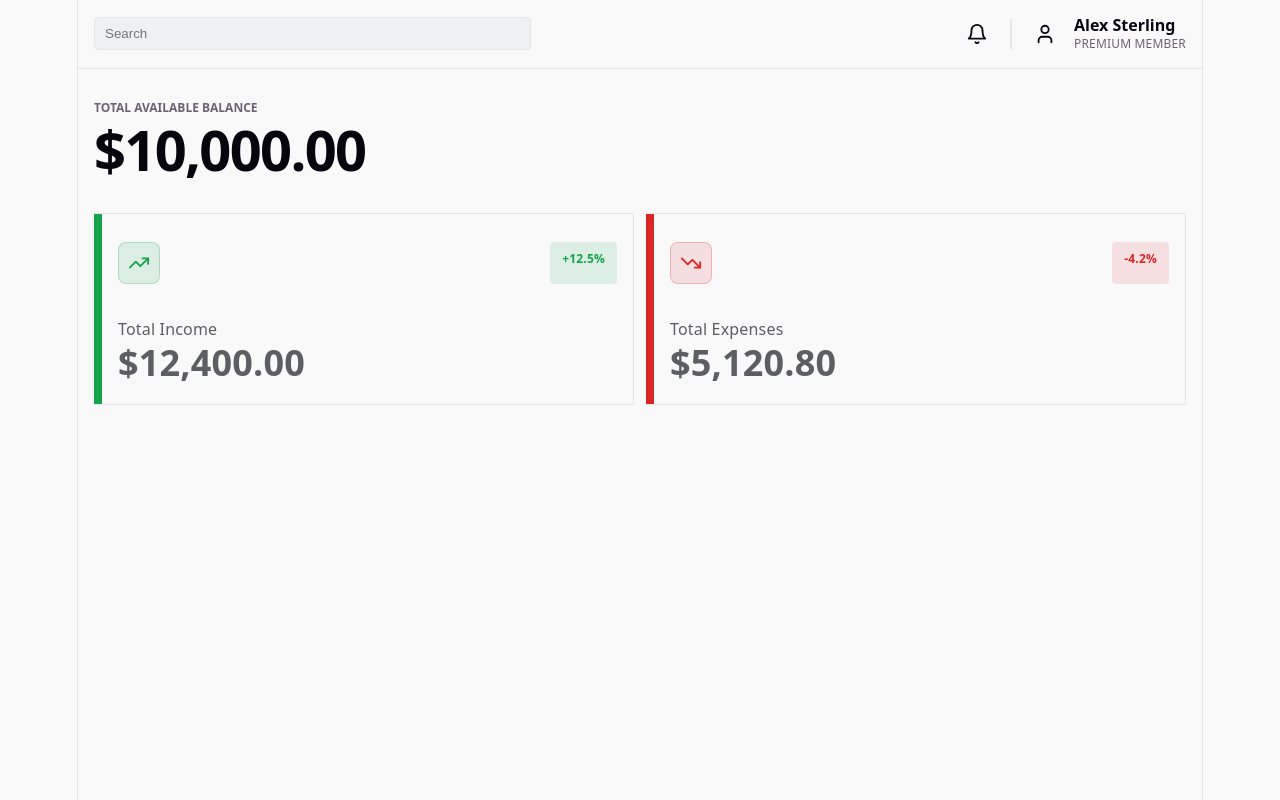
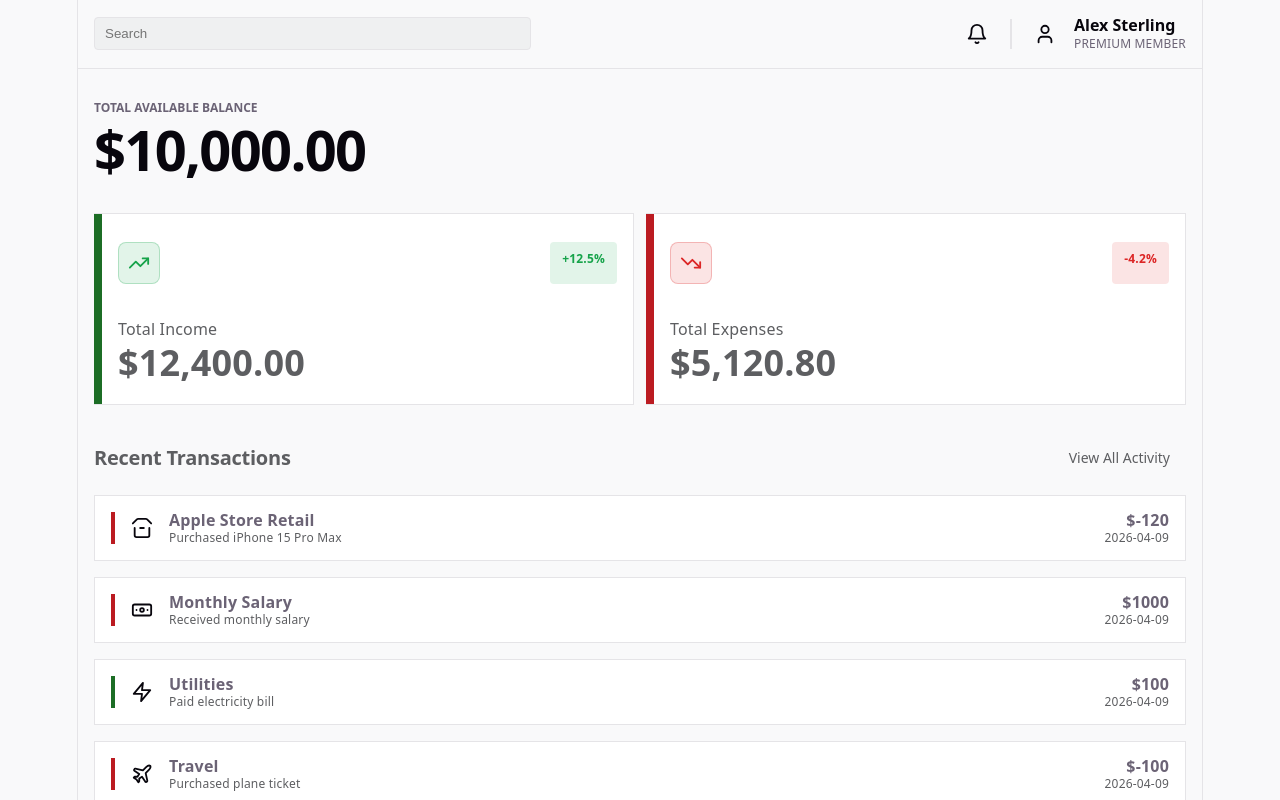
Before and after one commit to talha-ashraf-brainx/Expense-Tracker-React, a React (Vite) app: page / in a window 1280 px wide. Shown: the top 800 px of the page. Built offline with nearby package versions, Linux system fonts and the light colour scheme.

Commit message:
listing section

```diff
--- a/src/App.tsx
+++ b/src/App.tsx
@@ -2,6 +2,7 @@ import './App.css'
 import AppBar from './components/AppBar'
 import AvailableBalance from './components/AvailableBalance'
 import IncomeExpensesRow from './components/IncomeExpensesRow'
+import RecentTransactionsListing from './components/RecentTransactionsListing'
 
 function App() {
 
@@ -10,6 +11,9 @@ function App() {
       <AppBar />
       <AvailableBalance />
       <IncomeExpensesRow />
+      <section>
+        <RecentTransactionsListing />
+      </section>
     </>
   )
 }
--- a/src/components/IncomeExpenseRow.css
+++ b/src/components/IncomeExpenseRow.css
@@ -33,11 +33,11 @@
 }
 
 .income-expense-container--growth .income-expense-container-indicator {
-    background-color: #16a34a;
+    background-color: #1C6D25;
 }
 
 .income-expense-container--decline .income-expense-container-indicator {
-    background-color: #dc2626;
+    background-color: #BB1B21;
 }
 
 .income-expense-container-body {
@@ -46,6 +46,7 @@
     display: flex;
     flex-direction: column;
     padding: 28px 16px;
+    background-color: #fff;
 }
 
 .income-expense-container-icon {
--- /dev/null
+++ b/src/components/RecentTransactionsListing.css
@@ -0,0 +1,143 @@
+.recent-transactions-listing {
+    margin: 32px 16px 32px 16px;
+    display: flex;
+    flex-direction: column;
+    gap: 16px;
+}
+
+.recent-transactions-listing-header {
+    display: flex;
+    flex-direction: row;
+    justify-content: space-between;
+    align-items: center;
+}
+
+.recent-transactions-listing-header h2 {
+    margin: 0;
+    font-size: 20px;
+    font-weight: 600;
+    color: #5D5E61;
+}
+
+.recent-transactions-listing-header button {
+    margin: 0;
+    padding: 8px 16px;
+    border: none;
+    border-radius: 4px;
+    background: transparent;
+    font: inherit;
+    color: inherit;
+    cursor: pointer;
+    appearance: none;
+    -webkit-appearance: none;
+    box-sizing: border-box;
+    font-size: 14px;
+    font-weight: 500;
+    color: #5D5E61;
+}
+
+.recent-transactions-listing-header button:focus {
+    outline: none;
+}
+
+.recent-transactions-listing-header button:focus-visible {
+    box-shadow: 0 0 0 2px var(--accent-bg);
+}
+
+.recent-transactions-item-list {
+    display: flex;
+    flex-direction: column;
+    gap: 16px;
+}
+
+.recent-transactions-item {
+    display: flex;
+    flex-direction: row;
+    align-items: center;
+    gap: 16px;
+    padding: 16px;
+    background-color: #fff;
+    border: 1px solid var(--border);
+}
+
+.recent-transactions-item-body {
+    display: flex;
+    flex-direction: row;
+    align-items: center;
+    justify-content: space-between;
+    gap: 16px;
+    flex: 1;
+}
+
+.recent-transactions-item-body-left {
+    display: flex;
+    flex-direction: row;
+    align-items: center;
+    gap: 16px;
+}
+
+.recent-transactions-item-indicator {
+    width: 4px;
+    flex-shrink: 0;
+    align-self: stretch;
+    background-color: var(--border);
+}
+
+.recent-transactions-item--growth .recent-transactions-item-indicator {
+    background-color: #1C6D25;
+}
+
+.recent-transactions-item--decline .recent-transactions-item-indicator {
+    background-color: #BB1B21;
+}
+
+.recent-transactions-item-icon {
+    display: inline-flex;
+    align-items: center;
+    justify-content: center;
+    color: var(--text-h);
+}
+
+.recent-transactions-item-body-left-text {
+    display: flex;
+    flex-direction: column;
+    gap: 4px;
+    align-items: flex-start;
+}
+
+.recent-transactions-item-body-left-text h5 {
+    margin: 0;
+    font-size: 16px;
+    font-weight: 600;
+    line-height: 100%;
+}
+
+.recent-transactions-item-body-left-text p {
+    margin: 0;
+    font-size: 12px;
+    font-weight: 400;
+    line-height: 100%;
+    color: #5D5E61;
+}
+
+.recent-transactions-item-body-right {
+    display: flex;
+    flex-direction: column;
+    align-items: flex-end;
+    gap: 4px;
+}
+
+.recent-transactions-item-body-right-amount {
+    margin: 0;
+    font-size: 16px;
+    font-weight: 600;
+    line-height: 100%;
+}
+
+.recent-transactions-item-body-right-date {
+    margin: 0;
+    font-size: 12px;
+    font-weight: 400;
+    color: #5D5E61;
+    line-height: 100%;
+}
--- /dev/null
+++ b/src/components/RecentTransactionsListing.tsx
@@ -0,0 +1,73 @@
+import type { ReactNode } from 'react'
+import {
+    iconMonthlySalary,
+    iconStoreRetail,
+    iconTravelling,
+    iconUtilities,
+} from './transactionCategoryIcons'
+import './RecentTransactionsListing.css'
+
+const RecentTransactionsListing = () => {
+    return (
+        <div className="recent-transactions-listing">
+            <div className="recent-transactions-listing-header">
+                <h2>Recent Transactions</h2>
+                <button type="button">View All Activity</button>
+            </div>
+
+            <div className="recent-transactions-item-list">
+                <RecentTransactionsItem tone="decline" icon={iconStoreRetail()} title="Apple Store Retail" description="Purchased iPhone 15 Pro Max" amount={-120} date="2026-04-09" />
+                <RecentTransactionsItem tone="decline" icon={iconMonthlySalary()} title="Monthly Salary" description="Received monthly salary" amount={1000} date="2026-04-09" />
+                <RecentTransactionsItem tone="growth" icon={iconUtilities()} title="Utilities" description="Paid electricity bill" amount={100} date="2026-04-09" />
+                <RecentTransactionsItem tone="decline" icon={iconTravelling()} title="Travel" description="Purchased plane ticket" amount={-100} date="2026-04-09" />
+                <RecentTransactionsItem tone="growth" icon={iconStoreRetail()} title="Monthly Bonus" description="Received monthly bonus" amount={100} date="2026-04-09" />
+                <RecentTransactionsItem tone="decline" icon={iconMonthlySalary()} title="Bought groceries" description="Bought groceries for the week" amount={-10} date="2026-04-09" />
+                <RecentTransactionsItem tone="growth" icon={iconUtilities()} title="Taken Loan" description="Taken loan from the bank" amount={1000} date="2026-04-09" />
+                <RecentTransactionsItem tone="decline" icon={iconMonthlySalary()} title="Paid Loan" description="Paid loan to the bank" amount={-100} date="2026-04-09" />
+            </div>
+        </div>
+    )
+}
+
+export default RecentTransactionsListing
+
+type RecentTransactionsItemProps = {
+    tone: 'growth' | 'decline'
+    icon: ReactNode
+    title: string
+    description: string
+    amount: number
+    date: string
+}
+
+export const RecentTransactionsItem = ({
+    tone,
+    icon,
+    title,
+    description,
+    amount,
+    date,
+}: RecentTransactionsItemProps) => {
+    return (
+        <div className={`recent-transactions-item recent-transactions-item--${tone}`}>
+            <div className="recent-transactions-item-indicator" aria-hidden={true} />
+
+            <div className="recent-transactions-item-body">
+                <div className="recent-transactions-item-body-left">
+                    <div className="recent-transactions-item-icon">{icon}</div>
+                    <div className="recent-transactions-item-body-left-text">
+                        <h5>{title}</h5>
+                        <p>{description}</p>
+                    </div>
+
+
+                </div>
+
+                <div className="recent-transactions-item-body-right">
+                    <p className="recent-transactions-item-body-right-amount">${amount}</p>
+                    <p className="recent-transactions-item-body-right-date">{date}</p>
+                </div>
+            </div>
+        </div>
+    )
+}
--- /dev/null
+++ b/src/components/transactionCategoryIcons.tsx
@@ -0,0 +1,48 @@
+const iconSvgProps = {
+    xmlns: 'http://www.w3.org/2000/svg',
+    width: 22,
+    height: 22,
+    viewBox: '0 0 24 24',
+    fill: 'none' as const,
+    stroke: 'currentColor',
+    strokeWidth: 2,
+    strokeLinecap: 'round' as const,
+    strokeLinejoin: 'round' as const,
+    'aria-hidden': true as const,
+}
+
+export function iconStoreRetail() {
+    return (
+        <svg {...iconSvgProps}>
+            <path d="m2 7 4.41-4.41A2 2 0 0 1 7.83 2h8.34a2 2 0 0 1 1.42.59L22 7" />
+            <path d="M4 12v8a2 2 0 0 0 2 2h12a2 2 0 0 0 2-2v-8" />
+            <path d="M10 12h4" />
+        </svg>
+    )
+}
+
+export function iconMonthlySalary() {
+    return (
+        <svg {...iconSvgProps}>
+            <rect width="20" height="12" x="2" y="6" rx="2" />
+            <circle cx="12" cy="12" r="2" />
+            <path d="M6 12h.01M18 12h.01" />
+        </svg>
+    )
+}
+
+export function iconUtilities() {
+    return (
+        <svg {...iconSvgProps}>
+            <polygon points="13 2 3 14 12 14 11 22 21 10 12 10 13 2" />
+        </svg>
+    )
+}
+
+export function iconTravelling() {
+    return (
+        <svg {...iconSvgProps}>
+            <path d="M17.8 19.2 16 11l3.5-3.5C21 6 21.5 4 21 3c-1-.5-3 0-4.5 1.5L13 8 4.8 6.2c-.5-.1-.9.1-1.1.5l-.3.5c-.2.5-.1 1 .3 1.3L9 12l-2 3H4l-1 1 3 2 2 3 1-1v-3l3-2 3.5 5.3c.3.4.8.5 1.3.3l.5-.2c.4-.3.6-.7.5-1.2z" />
+        </svg>
+    )
+}
```
